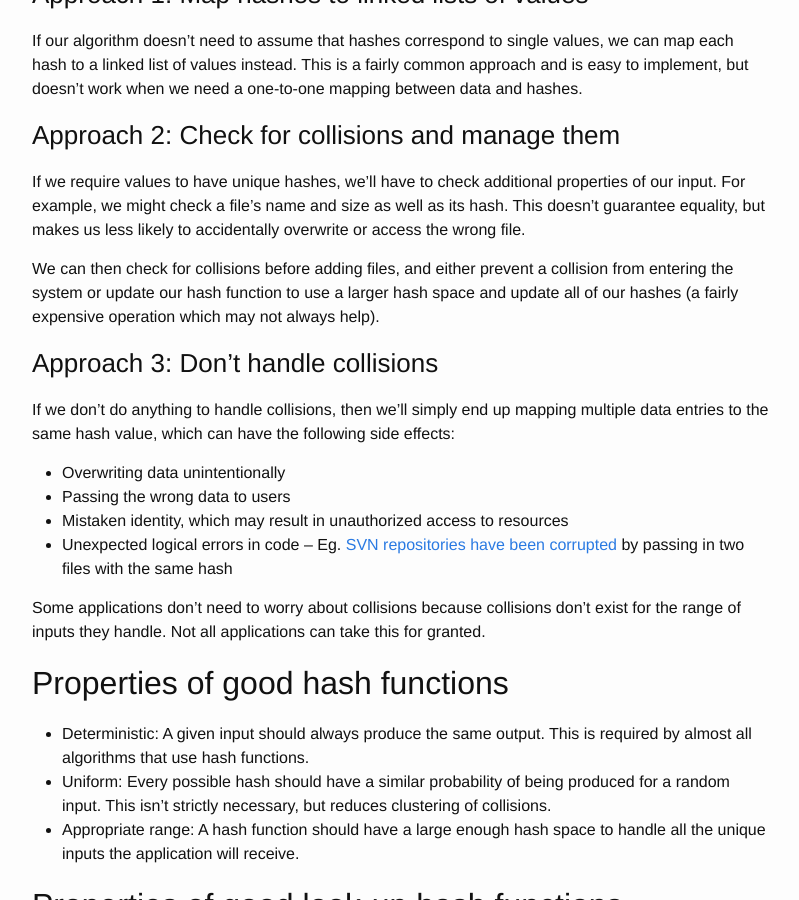
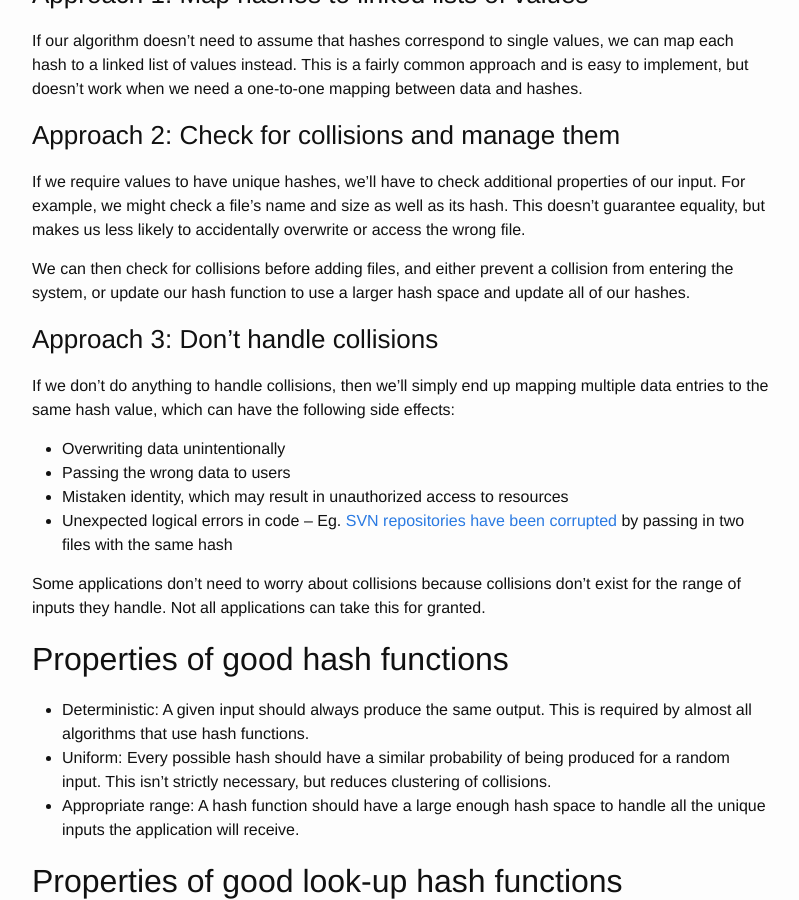
Before and after one commit to msayson/msayson.github.io, a Jekyll site: the page built from _posts/2017-03-07-hash-functions-for-cryptography-vs-lookup.markdown, in a window 1280 px wide and 900 px high, scrolled down 981 px. Shown: the whole window, without its empty margins (238-1037 px from the left). Built offline with Jekyll 4.4.1, drawn with Linux system fonts in a browser that asks for light colours; some of the changed text lies outside the part shown.

```diff
--- a/_posts/2017-03-07-hash-functions-for-cryptography-vs-lookup.markdown
+++ b/_posts/2017-03-07-hash-functions-for-cryptography-vs-lookup.markdown
@@ -39,7 +39,7 @@
 
 If we require values to have unique hashes, we'll have to check additional properties of our input.  For example, we might check a file's name and size as well as its hash.  This doesn't guarantee equality, but makes us less likely to accidentally overwrite or access the wrong file.
 
-We can then check for collisions before adding files, and either prevent a collision from entering the system or update our hash function to use a larger hash space and update all of our hashes (a fairly expensive operation which may not always help).
+We can then check for collisions before adding files, and either prevent a collision from entering the system, or update our hash function to use a larger hash space and update all of our hashes.
 
 ### Approach 3: Don't handle collisions
 
```
Also changed, not shown: other parts of _posts/2017-03-07-hash-functions-for-cryptography-vs-lookup.markdown (+2 -0 lines).
